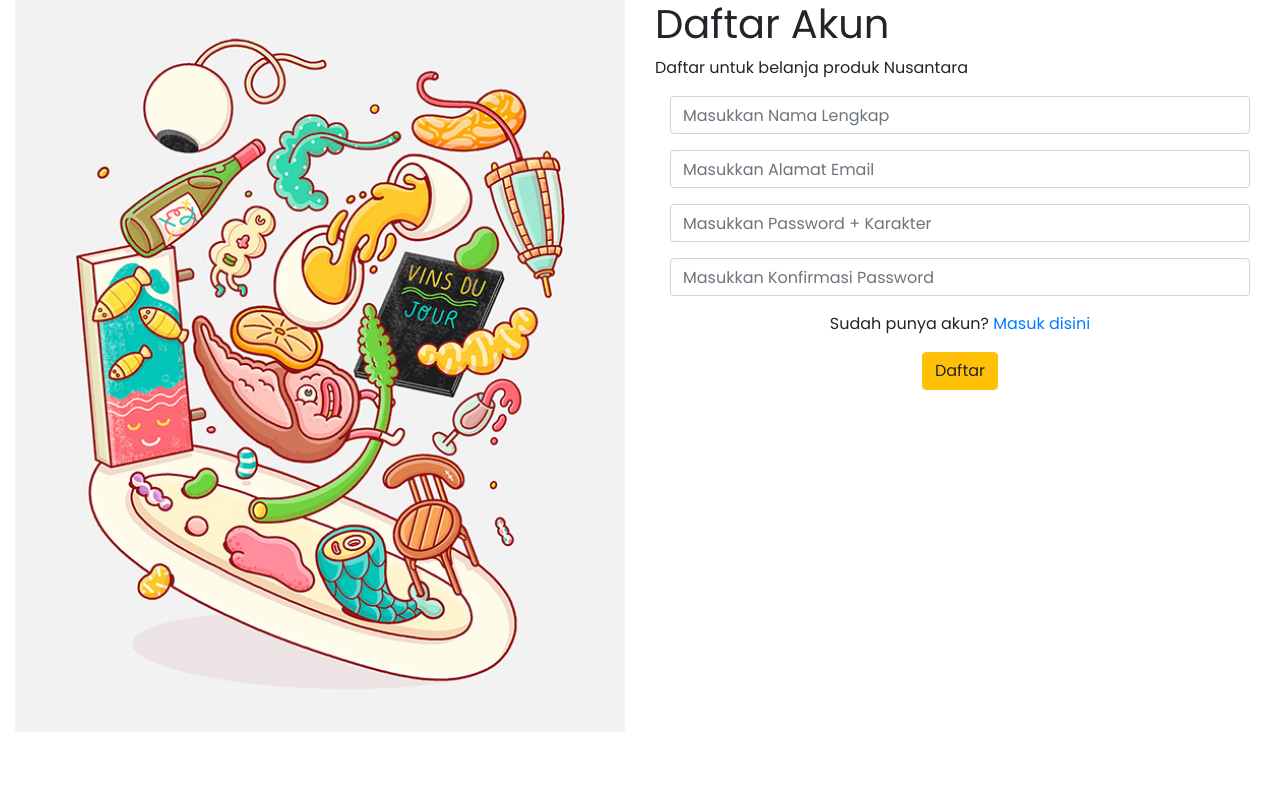
After one commit to C22-126/Front-End-Web-NusantaMart, a Flask app: template templates/daftar.html in a window 1280 px wide. The commit adds this page. Run offline with Flask 2, Linux system fonts and the light colour scheme; the template is opened without the code that fills it, so the values that code supplies are empty.

```diff
--- a/app.py
+++ b/app.py
@@ -9,11 +9,11 @@ db = pymysql.connect(user="root", database='nusantamart')
 
 
 @app.route('/')
-def index():
-    return render_template('login.html')
+def index(msg=False):
+    return render_template('daftar.html', message=msg)
 
 
-@app.route("/login", methods=['POST'])
+@app.route("/daftar", methods=['POST'])
 def login():
     cursor = db.cursor()
     nama = request.form['nama']
@@ -23,7 +23,7 @@ def login():
     cursor.execute(query, (email))
     data = cursor.fetchall()
     if (len(data) > 0):
-        return index()
+        return index(True)
 
     query = "INSERT INTO `users`(`id`,`nama`,`email`,`password`) VALUES(null,%s,%s,%s)"
 
@@ -35,7 +35,7 @@ def login():
     data = cursor.fetchall()
     session['user_id'] = data[0]
 
-    return redirect('/homepage')
+    return redirect('/homepage', data=data)
 
 
 @app.route('/homepage')
--- a/static/style.css
+++ b/static/style.css
@@ -8,6 +8,10 @@
     font-family: 'Poppins', sans-serif;
 }
 
+.container-login {
+    height: 100vh;
+}
+
 .side-left img {
     width: 100%;
     background-size: cover;
@@ -15,10 +19,10 @@
 
 
 .side-right {
-    margin: 5% 10%;
     width: 100%;
 }
 
 .title-header {
-    background-color: #65E3C0;
+    height: 100vh;
+    margin: auto 100px;
 }
--- /dev/null
+++ b/templates/daftar.html
@@ -0,0 +1,52 @@
+<!DOCTYPE html>
+<html lang="en">
+
+<head>
+  <meta charset="UTF-8">
+  <title>Nusantamart</title>
+  <link rel="stylesheet" href="{{ url_for('static', filename='style.css') }}">
+  <link rel="stylesheet" href="https://cdn.jsdelivr.net/npm/bootstrap@4.6.2/dist/css/bootstrap.min.css"
+    integrity="sha384-xOolHFLEh07PJGoPkLv1IbcEPTNtaed2xpHsD9ESMhqIYd0nLMwNLD69Npy4HI+N" crossorigin="anonymous">
+</head>
+
+<body>
+
+  <div class="container-fluid container-login">
+    <div class="row">
+      <div class="col-md-6 side-left">
+        <img src="{{ url_for('static', filename='/assets/img/bg.png') }}" alt="">
+      </div>
+      <div class="col-md-6 title-header mx-auto">
+        <h1>Daftar Akun</h1>
+        <p>Daftar untuk belanja produk Nusantara</p>
+
+        {% if message %}
+        <p class="text-danger">Email Sudah terdaftar</p>
+        {% endif %}
+        <form class="container-fluid text-center form-daftar" action="/daftar" , method="post">
+          <div class="form-group">
+            <input type="nama" name="nama" class="form-control" placeholder="Masukkan Nama Lengkap" required
+              autocomplete="off">
+          </div>
+          <div class="form-group">
+            <input type="email" name="email" class="form-control" placeholder="Masukkan Alamat Email" required
+              autocomplete="off">
+          </div>
+          <div class="form-group">
+            <input type="password" name="password" class="form-control" placeholder="Masukkan Password + Karakter"
+              required autocomplete="off">
+          </div>
+          <div class="form-group">
+            <input type="password" name="konfirmasi_password" class="form-control"
+              placeholder="Masukkan Konfirmasi Password" required autocomplete="off">
+          </div>
+          <p>Sudah punya akun? <a href="daftar">Masuk disini</a></p>
+          <button type="submit" class="btn btn-warning">Daftar</button>
+        </form>
+      </div>
+    </div>
+  </div>
+
+</body>
+
+</html>
--- a/templates/homepage.html
+++ b/templates/homepage.html
@@ -9,7 +9,8 @@
 </head>
 
 <body>
-  <h1>Homepage {{ session['user_id'] }}</h1>
+  <h1>Homepage {{ session['name'] }}</h1>
+  <p>Nama : {{ data }}</p>
 
   <a href="/profile">profile</a>
 </body>
```
Also changed, not shown: templates/login.html (deleted, +0 -46 lines).
